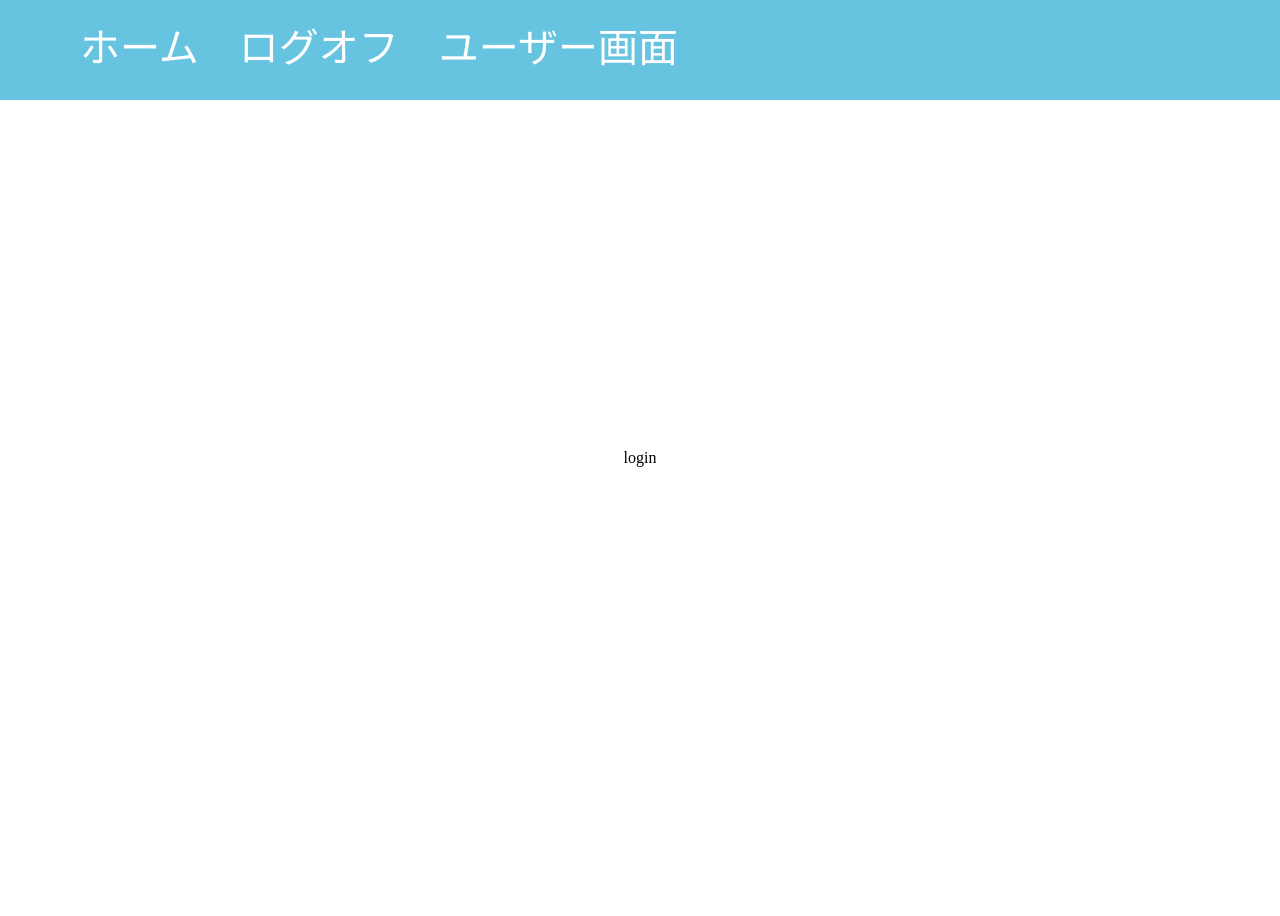
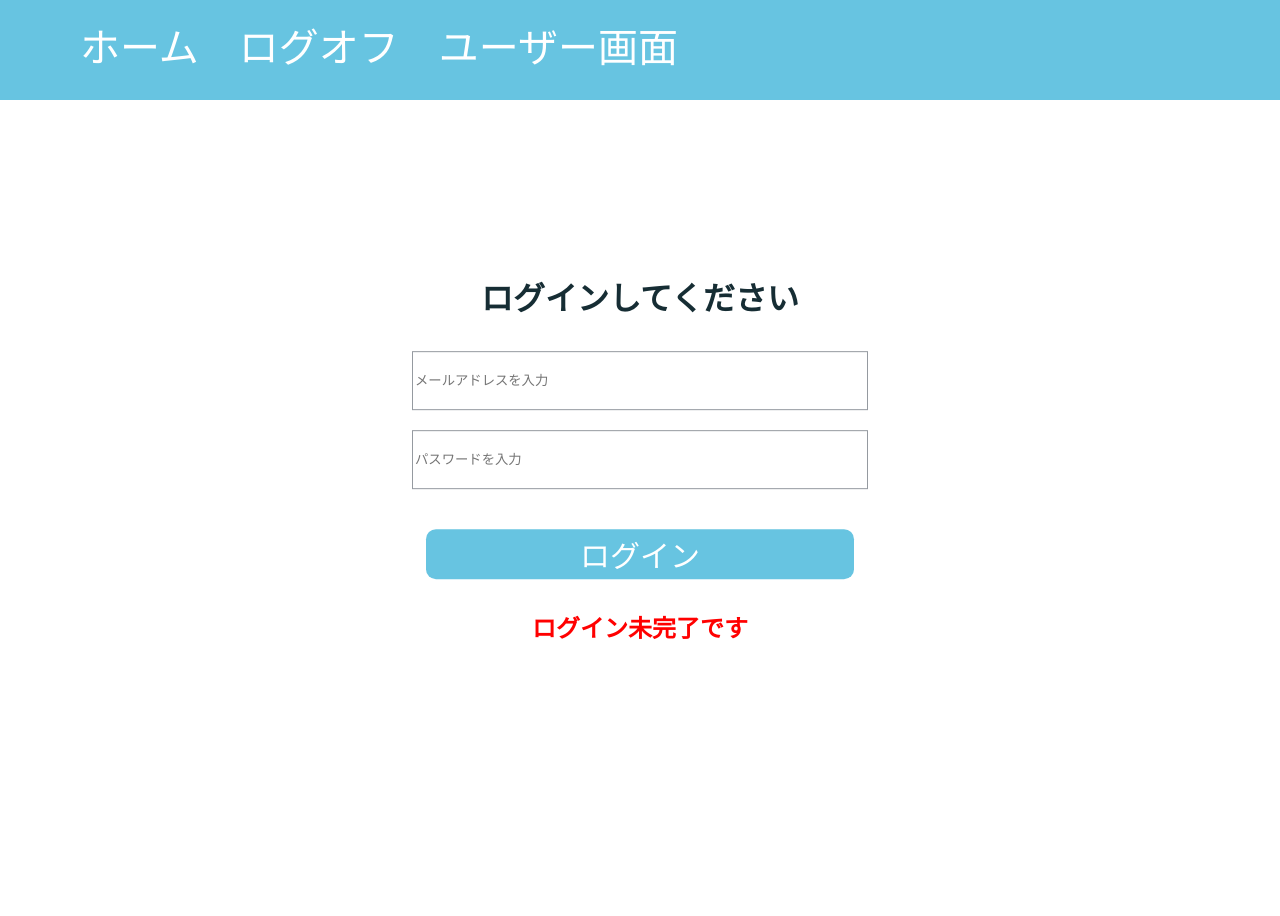
Before and after one commit to nto300002/todo-rareTech, a Flask app: page /login in a window 1280 px wide. Run offline with Flask 2, Linux system fonts and the light colour scheme; some libraries are stand-ins or nearby versions.

Commit message:
#2_add: login.html&css-UI

```diff
--- a/static/login.css
+++ b/static/login.css
@@ -0,0 +1,33 @@
+form {
+  display: flex;
+  flex-direction: column;
+  justify-content: center;
+  align-items: center;
+}
+
+h1 {
+  color: rgb(22, 45, 52);
+}
+
+h2 {
+  color: red;
+}
+
+input {
+  width: 450px;
+  height: 55px;
+  margin: 10px;
+  border: 0.5px solid rgb(149, 154, 160);
+}
+
+.submit {
+  background-color: rgb(103, 196, 225);
+  color: white;
+  font-size: 30px;
+  border-style: none;
+  border-radius: 10px;
+  width: 90%;
+  height: 50px;
+  margin-top: 1em;
+  cursor: pointer;
+}
--- a/templates/login.html
+++ b/templates/login.html
@@ -4,5 +4,14 @@
 <title>やさしいおぼえがき</title>
 {% endblock %}
 {% block main %}
-    <p>login</p>
+
+    <form action="" method="get" class="form-example">
+      <h1>ログインしてください</h1>
+      <input type="email" name="email" id="email" placeholder="メールアドレスを入力" required>
+      <input type="password" name="password" id="password" placeholder="パスワードを入力" required>
+      <input type="submit" value="ログイン" class="submit">
+      <!-- user_todo ログイン未完了のときに出る -->
+      <h2>ログイン未完了です</h2>
+    </form>
+
 {% endblock %}
```
